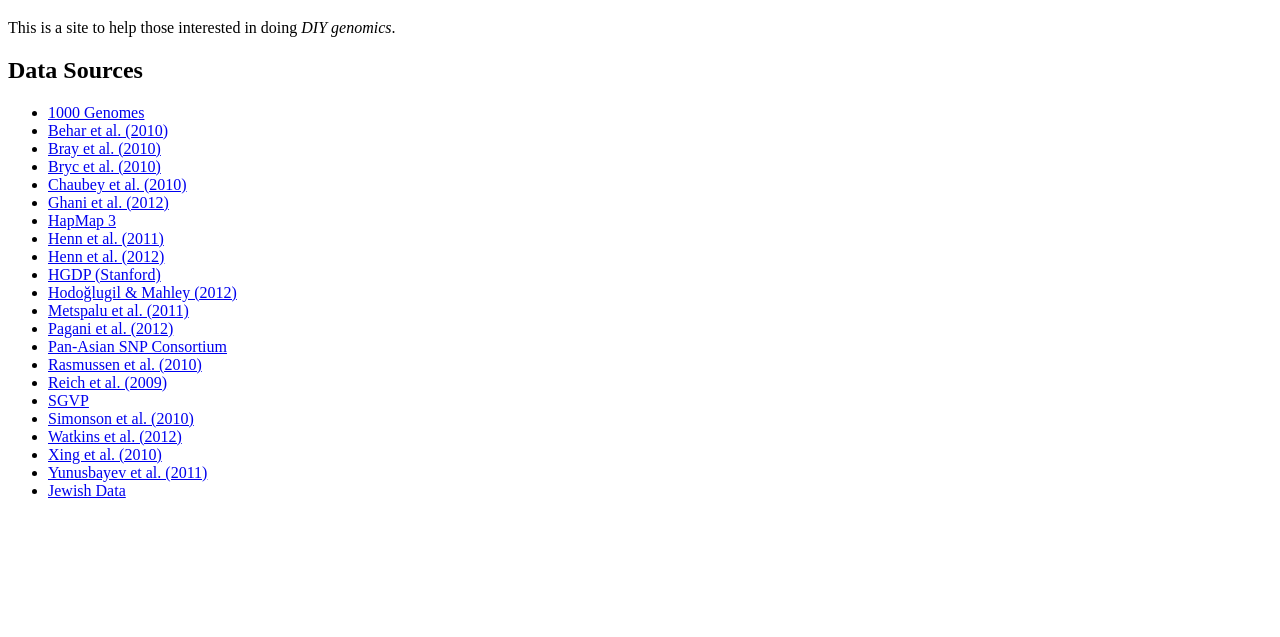
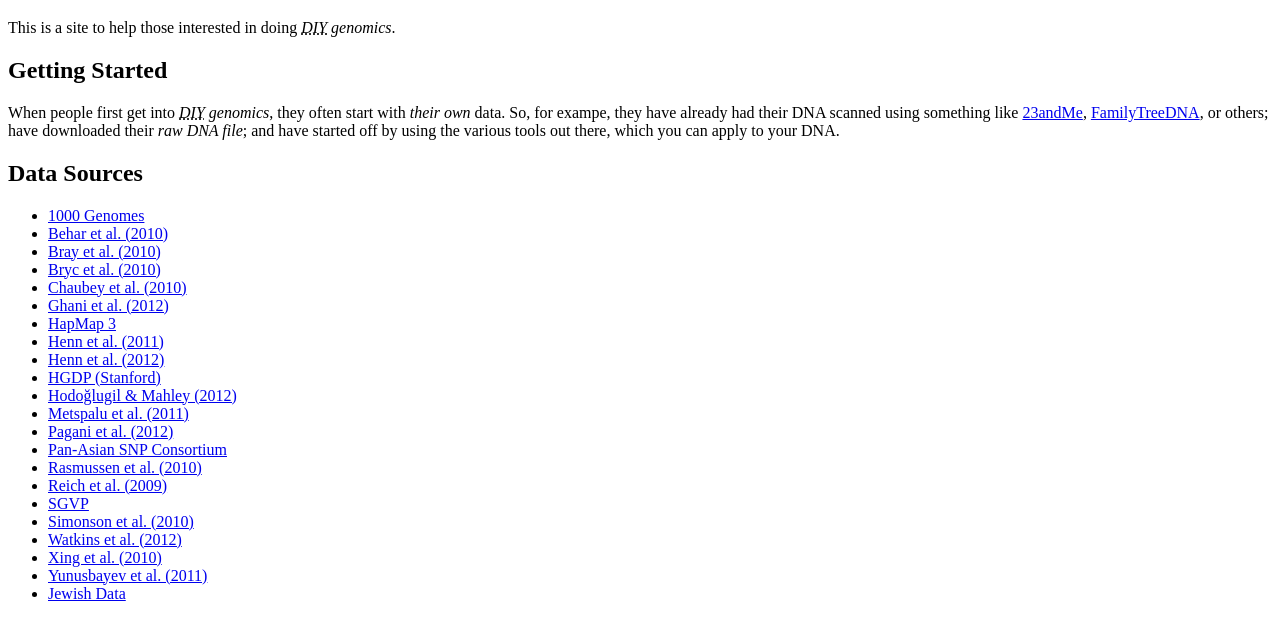
Before and after one commit to reiver/diygenomics-www, a plain HTML site: page index.html in a window 1280 px wide. Shown: the part 61-698 px from the top of the page. Drawn offline with Linux system fonts and the light colour scheme.

Commit message:
Updated with more content.

```diff
--- a/index.html
+++ b/index.html
@@ -8,8 +8,21 @@
 	<body>
 		<h1>DIY Genomics</h1>
 		<p>
-			This is a site to help those interested in doing <em>DIY genomics</em>.
+			This is a site to help those interested in doing <em><abbr title="do it yourself">DIY</abbr> genomics</em>.
 		</p>
+
+		<section>
+			<h2>Getting Started</h2>
+			<p>
+				When people first get into <em><abbr title="do it yourself">DIY</abbr> genomics</em>, they often start with <i>their own</i> data.
+				So, for exampe, they have already had their DNA scanned using something like
+				<a href="http://23andme.com">23andMe</a>,
+				<a href="http://familytreedna.com/">FamilyTreeDNA</a>,
+				or others;
+				have downloaded their <em>raw DNA file</em>;
+				and have started off by using the various tools out there, which you can apply to your DNA.
+			</p>
+		</section>
 
 		<section>
 			<h2>Data Sources</h2>
```
